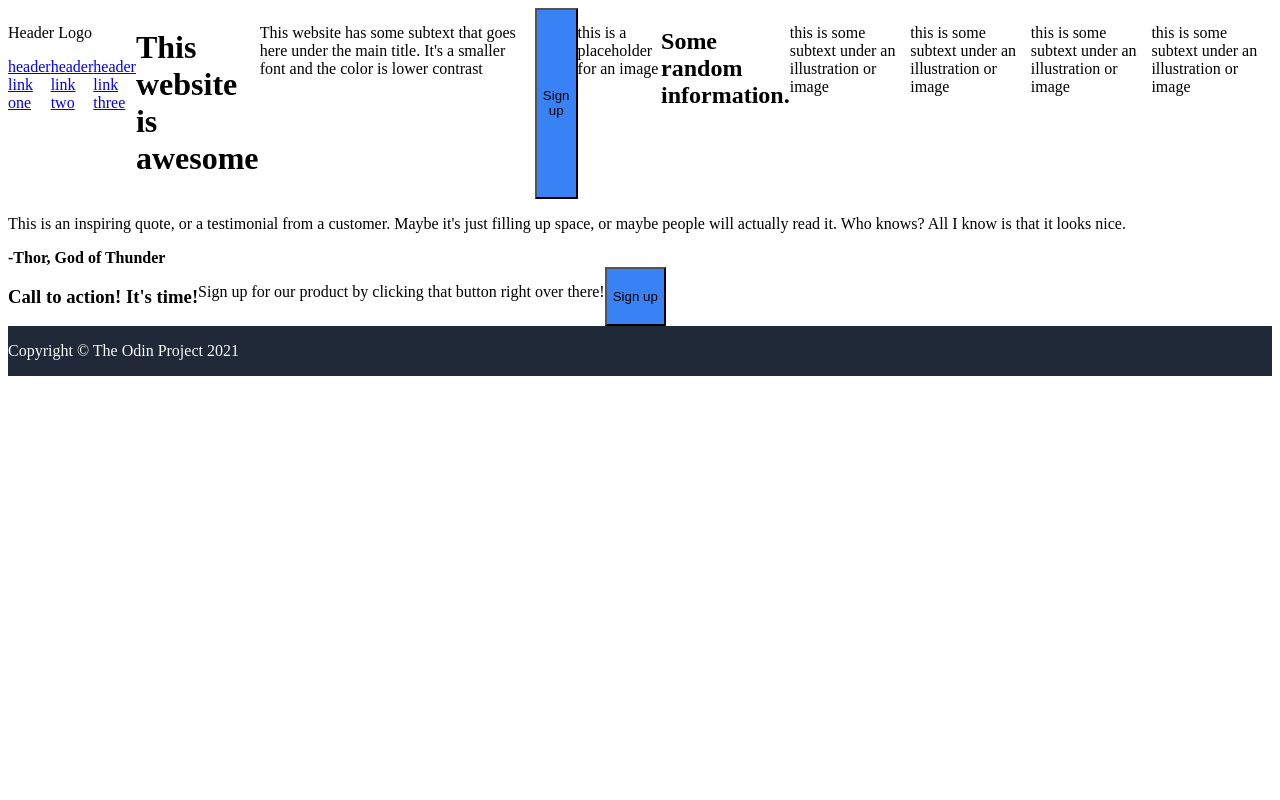
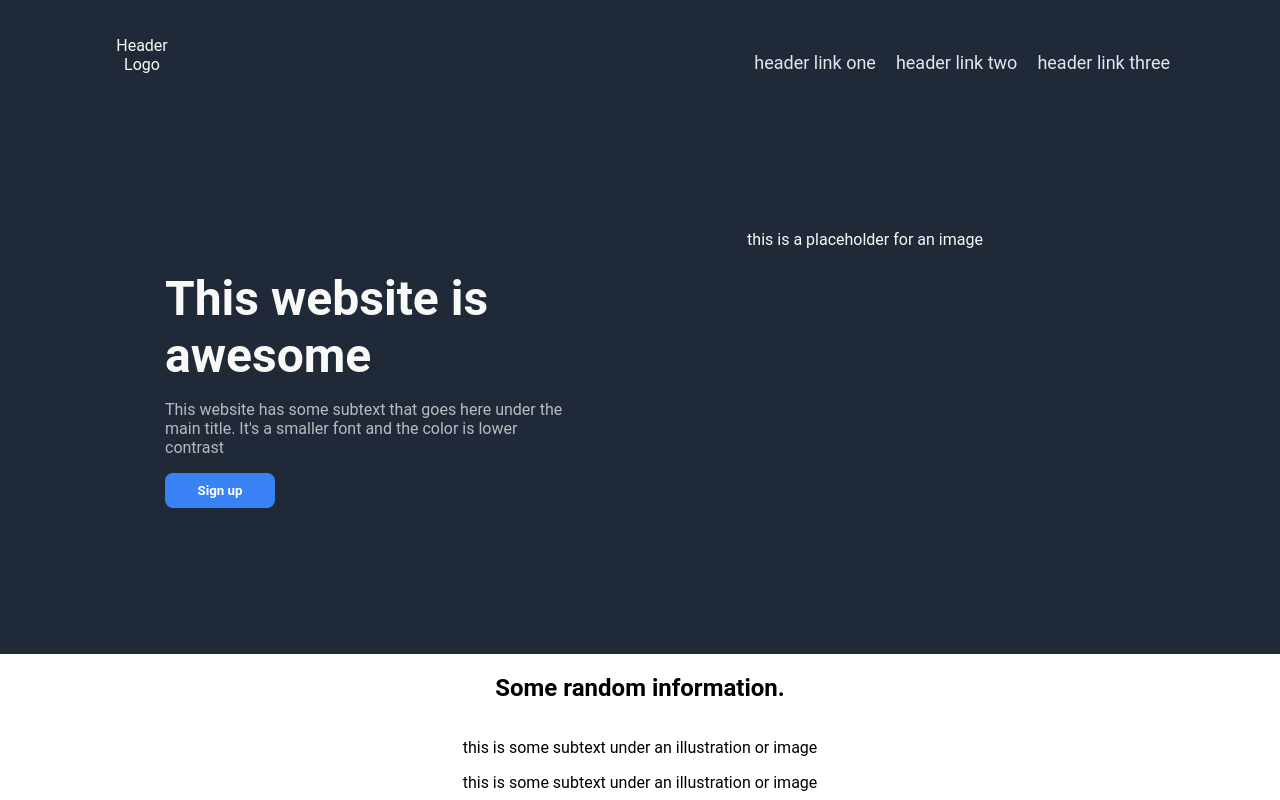
Before and after one commit to DevinSimpson/landing-page, a plain HTML site: page index.html in a window 1280 px wide. Shown: the top 800 px of the page. Drawn offline with Linux system fonts and the light colour scheme.

Commit message:
Changed styles to match new index div names and modify some flex box properties

```diff
--- a/style.css
+++ b/style.css
@@ -1,38 +1,168 @@
-ul {
-    list-style-type: none;
+body {
+    background-color: #FFF;
+    padding: 0;
+    margin: 0;
+    text-align: center;
+    font-family: 'Roboto', arial;
 }
 
-div {
+.container {
     display: flex;
+    flex-direction: column;
 }
 
-.header, .content-1, .footer {
+.navbar {
+    display: flex;
+    color: #F9FAF8;
     background-color: #1F2937;
-    color: #F9FAF8;
+    padding: 20px 0px 20px 100px;
+    align-items: center;
 }
 
-.logo-1 p {
-    font-size: 24px;
+.header-logo {
+    width: 84px;
+    height: 84px;
+    margin-right: auto;
 }
 
-.text-1 h1 {
-    font-size: 48px;
-    font-weight: bolder;
+.header-link {
+    display: flex;
+    margin-left: auto;
+    padding: 0px 100px 0px 0px;
 }
 
-.text-1 p {
-    color: #E5E7EB;
+.header-link a {
+    text-decoration: none;
+    color: #E5E7Eb;
     font-size: 18px;
+    padding: 10px;
+    font-family: 'Roboto', arial;
 }
 
-.content-3 {
-    font-size: 36px;
-    font-weight: lighter;
-    font-style: italic;
-    color: #1F2937;
-    background-color: #E5E7EB;
+.hero {
+    display: flex;
+    color: #F9FAF8;
+    background-color: #1F2937;
+    align-items: center;
+    justify-content: center;
+    padding: 90px;
 }
 
-.content-4, button {
+.hero-cta {
+    flex-basis: 400px;
+    display: flex;
+    flex-direction: column;
+    text-align: left;
+    margin-right: 50px;
+}
+
+.hero-cta p {
+    font-family: 'Roboto', arial;
+    opacity: 0.7;
+}
+
+h1 {
+    font-size: 48px;
+    font-weight: bold;
+    color: #F9FAF8;
+    margin: 0;
+    font-family: 'Roboto', arial;
+}
+
+.hero button {
+    display: block;
+    text-align: center;
+    width: 110px;
+    border: none;
     background-color: #3882f6;
+    padding: 10px;
+    border-radius: 8px;
+    color: #FFF;
+    font-family: 'Roboto', arial;
+    text-decoration: none;
+    font-weight: bold;
 }
+
+.hero-image {
+    width: 500px;
+    height: 350px;
+}
+
+.content {
+    align-items: center;
+}
+
+.content-info {
+    display: flex;
+    justify-content: center;
+    flex-wrap: wrap;
+}
+
+.quote {
+    display: flex;
+    flex-direction: column;
+    background-color: #E5E7Eb;
+    padding: 0 200px;
+}
+
+.quote p {
+    font-size: 36px;
+    color: #1F2937;
+    font-style: italic;
+    font-weight: lighter;
+    font-family: 'Roboto', arial;
+}
+
+.quote b {
+    padding-bottom: 20px;
+    padding-right: 10px;
+    font-family: 'Roboto', arial;
+    text-align: right;
+}
+
+.sign-up {
+    background-color: #3882F6;
+    margin: 50px 200px;
+    padding: 10px 80px;
+    display: flex;
+    align-items: center;
+    border-radius: 5px;
+    border-color: none;
+}
+
+.sign-item {
+    flex: 1;
+}
+
+.signs-text {
+    text-align: left;
+}
+
+.signs-text p {
+    color: #fff;
+    opacity: 0.7;
+    margin: 5px 30px 30px 50px;
+}
+
+h3 {
+    color: #FFF;
+    font-family: 'Roboto', arial;
+    padding: 0;
+    margin: 30px 0px 0px 50px;
+}
+
+.signs-button button {
+    color: #FFF;
+    font-family: 'Roboto', arial;
+    border-color: #FFF;
+    border-radius: 8px;
+    background-color: #3882F6;
+    padding: 5px 25px;
+    font-size: 15px;
+}
+
+.footer {
+    background-color: #1F2937;
+    color: #FFF;
+    font-family: 'Roboto', arial;
+}
```
